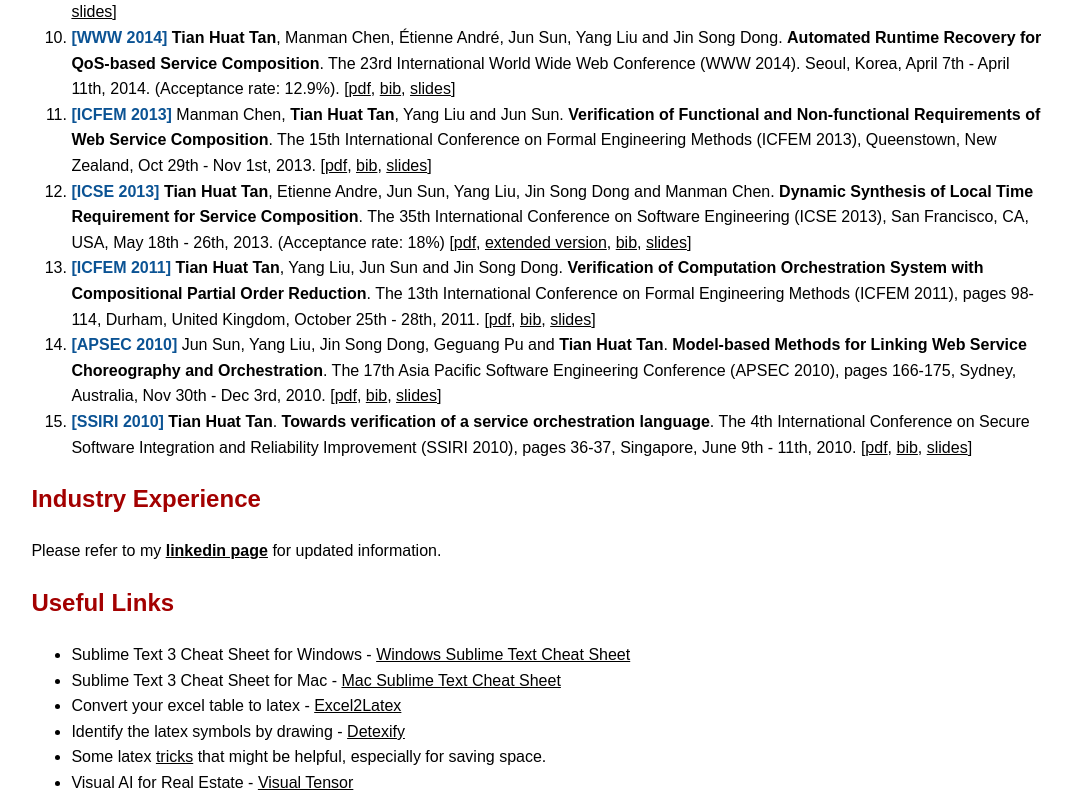
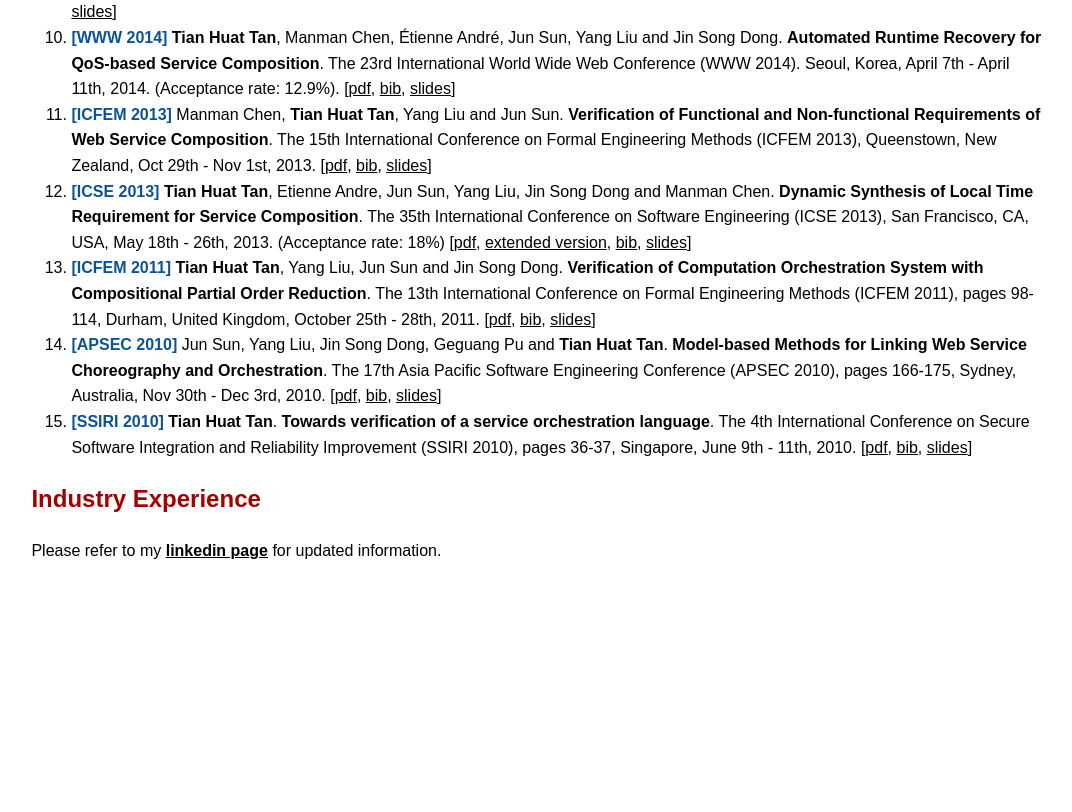
Before and after one commit to tianhuat/tianhuat.github.io, a plain HTML site: page index.html in a window 1280 px wide. Shown: the part 2348-3160 px from the top of the page, without its empty margins (103-1175 px from the left). After the commit the page ends 2971 px from the top, so only its background shows below. Drawn offline with Linux system fonts and the light colour scheme.

Commit message:
update homepage

```diff
--- a/index.html
+++ b/index.html
@@ -136,6 +136,7 @@
 
 <h2>Industry Experience</h2>
    Please refer to my <b><a href="https://www.linkedin.com/in/tian-huat-tan-0137a123/" target="_blank">linkedin page</a></b> for updated information.
+     <br/><br/></br>
 <!--<ul>-->
 <!--<li>I have extensive experience in designing, developing, and maintaining enterprise level systems. In the past, I have participated in several  industrial projects:-->
   <!--<ul>-->
@@ -169,15 +170,15 @@
   <!--</ul>-->
 <!--</ul>-->
 
-<h2>Useful Links</h2>
-<ul>
-<li>Sublime Text 3 Cheat Sheet for Windows - <a href="files/SublimeText3-Windows-Linux-CheatSheet.pdf" target="_blank">Windows Sublime Text Cheat Sheet</a></li>
-<li>Sublime Text 3 Cheat Sheet for Mac - <a href="files/SublimeText3_Mac_CheatSheet.pdf" target="_blank">Mac Sublime Text Cheat Sheet</a></li>
-<li>Convert your excel table to latex - <a target="new" href="http://www.ctan.org/tex-archive/support/excel2latex/">Excel2Latex</a></li>
-<li>Identify the latex symbols by drawing - <a href="http://detexify.kirelabs.org/classify.html" target="_blank">Detexify</a></li>
-<li>Some latex <a href="http://gurmeet.net/computer-science/latex-tips-n-tricks-for-conference-papers/" target="_blank">tricks</a> that might be helpful, especially for saving space.</li>
-<li>Visual AI for Real Estate - <a href="https://visualtensor.com/real-estate/" target="_blank">Visual Tensor</a></li>
-</ul>
+<!--<h2>Useful Links</h2>-->
+<!--<ul>-->
+<!--<li>Sublime Text 3 Cheat Sheet for Windows - <a href="files/SublimeText3-Windows-Linux-CheatSheet.pdf" target="_blank">Windows Sublime Text Cheat Sheet</a></li>-->
+<!--<li>Sublime Text 3 Cheat Sheet for Mac - <a href="files/SublimeText3_Mac_CheatSheet.pdf" target="_blank">Mac Sublime Text Cheat Sheet</a></li>-->
+<!--<li>Convert your excel table to latex - <a target="new" href="http://www.ctan.org/tex-archive/support/excel2latex/">Excel2Latex</a></li>-->
+<!--<li>Identify the latex symbols by drawing - <a href="http://detexify.kirelabs.org/classify.html" target="_blank">Detexify</a></li>-->
+<!--<li>Some latex <a href="http://gurmeet.net/computer-science/latex-tips-n-tricks-for-conference-papers/" target="_blank">tricks</a> that might be helpful, especially for saving space.</li>-->
+<!--<li>Visual AI for Real Estate - <a href="https://visualtensor.com/real-estate/" target="_blank">Visual Tensor</a></li>-->
+<!--</ul>-->
 </div>
 </body>
 </html>
```
